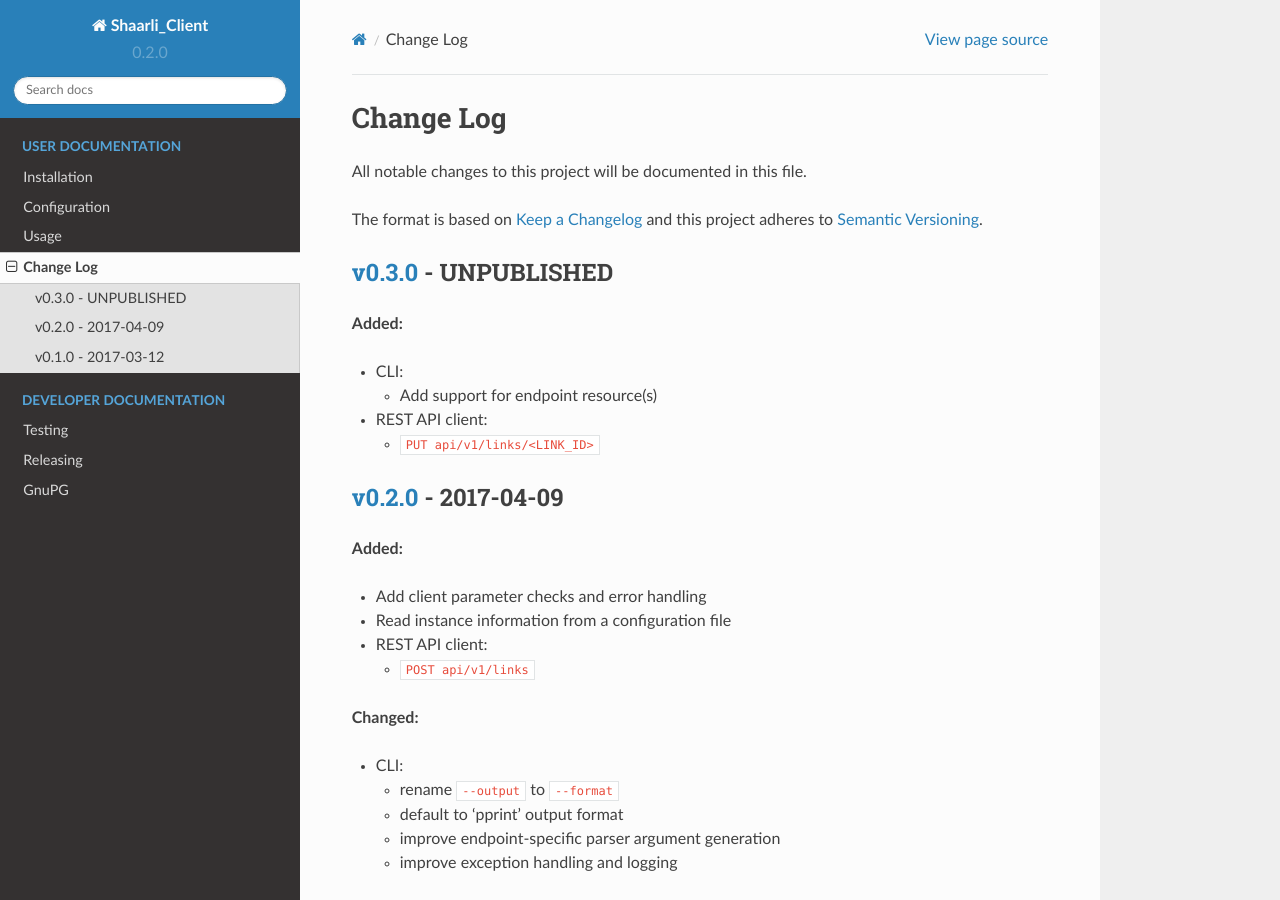
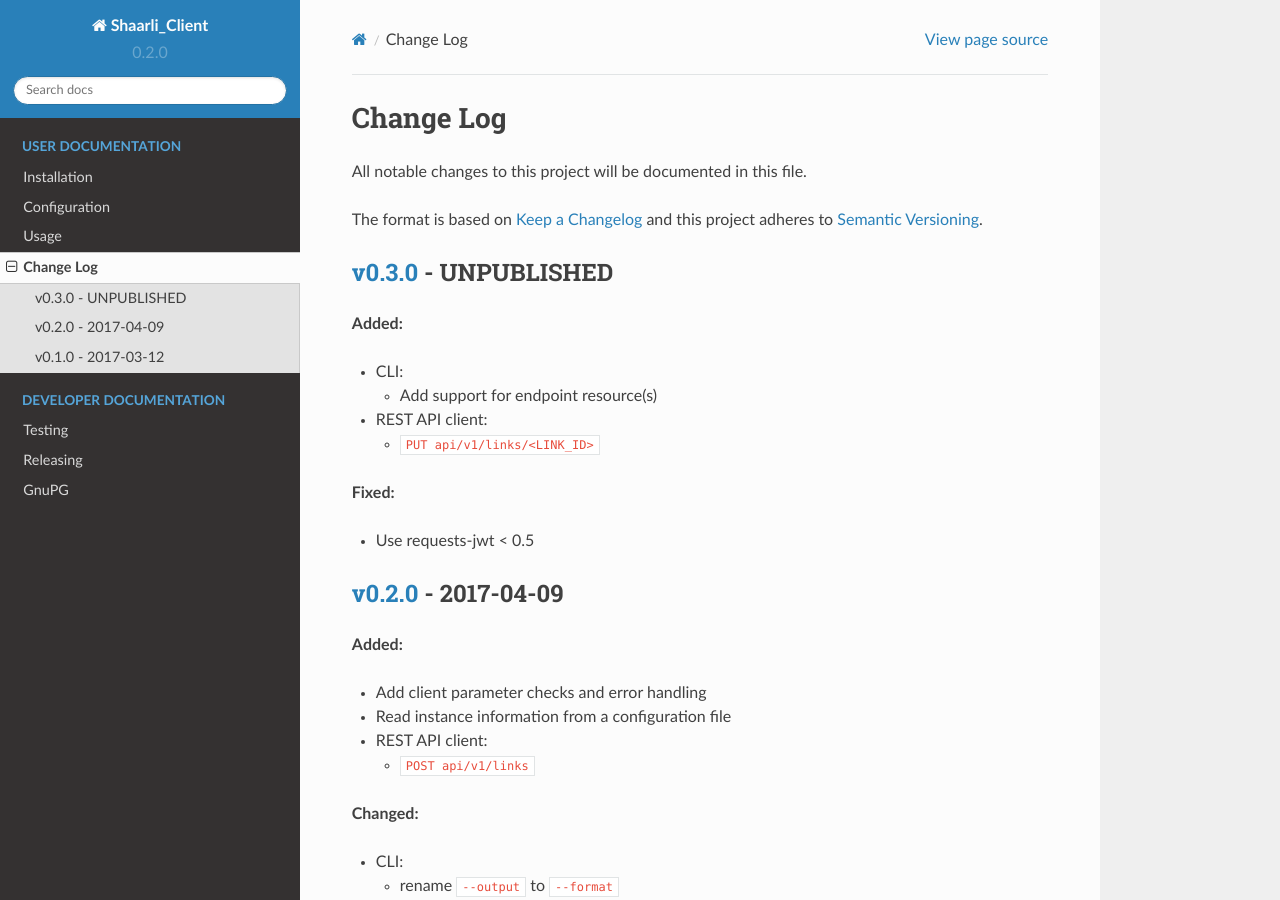
Before and after one commit to shaarli/python-shaarli-client, a Sphinx documentation site: the page built from docs/changelog.rst, in a window 1280 px wide and 900 px high. Built offline with Sphinx 7.4.7 and the Read the Docs theme 2.0.0, drawn with Linux system fonts in a browser that asks for light colours.

Commit message:
fix: use requests-jwt < 0.5
Fixes https://github.com/shaarli/python-shaarli-client/issues/35

Signed-off-by: VirtualTam <virtualtam@flibidi.net>

```diff
--- a/docs/changelog.rst
+++ b/docs/changelog.rst
@@ -21,6 +21,11 @@
 * REST API client:
 
   * ``PUT api/v1/links/<LINK_ID>``
+
+
+**Fixed:**
+
+* Use requests-jwt < 0.5
 
 
 `v0.2.0 <https://github.com/shaarli/python-shaarli-client/releases/tag/v0.2.0>`_ - 2017-04-09
--- a/setup.py
+++ b/setup.py
@@ -41,7 +41,7 @@
     },
     install_requires=[
         'requests >= 2.10',
-        'requests-jwt >= 0.4'
+        'requests-jwt >= 0.4, < 0.5'
     ],
     classifiers=[
         'Development Status :: 3 - Alpha',
```
